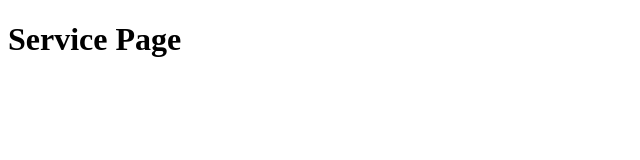
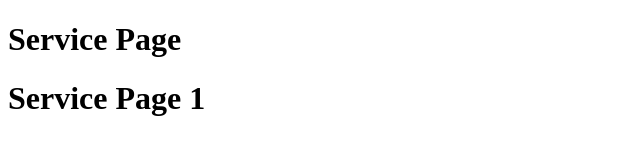
Before and after one commit to chaudharysadique78/git-tutorail, a plain HTML site: page service.html in a window 1280 px wide. Shown: the whole page, without its empty margins (0-640 px from the left). Drawn offline with Linux system fonts and the light colour scheme.

Commit message:
mera commit

```diff
--- a/service.html
+++ b/service.html
@@ -7,5 +7,6 @@
  </head>
  <body>
      <h1>Service Page</h1>
+      <h1>Service Page 1</h1>
  </body>
  </html>
```
